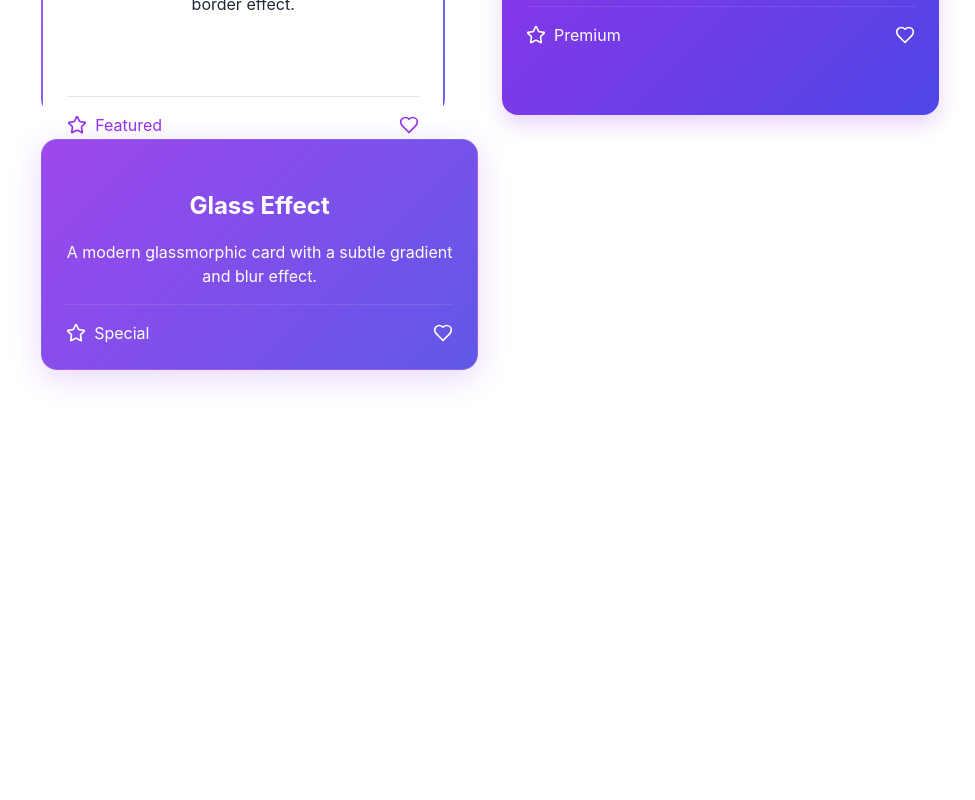
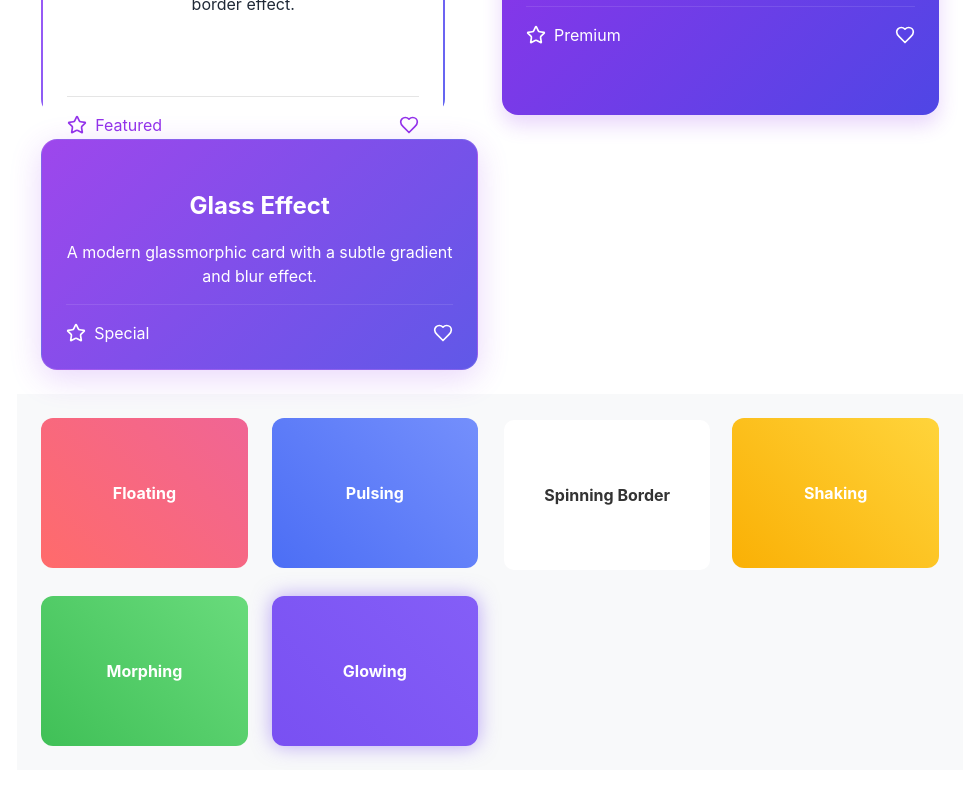
Before and after one commit to aiperi/30github, a React (Vite) app: page / in a window 1280 px wide. Shown: the part 1514-2314 px from the top of the page, without its empty margins (150-1125 px from the left). Before the commit the page ends 1972 px from the top, so only its background shows below. Built offline with nearby package versions, Linux system fonts and the light colour scheme.

Commit message:
adding animated divs

```diff
--- a/src/App.tsx
+++ b/src/App.tsx
@@ -1,6 +1,7 @@
 import './App.css'
 import Card from "./components/card.tsx";
 import GradientCard from "./components/gradient-purple.tsx";
+import AnimatedDivs from "./components/animated.tsx";
 
 function App() {
 
@@ -24,6 +25,7 @@ function App() {
                 </p>
                   <Card/>
                  <GradientCard/>
+              <AnimatedDivs/>
               </div>
             </div>
           </div>
```
